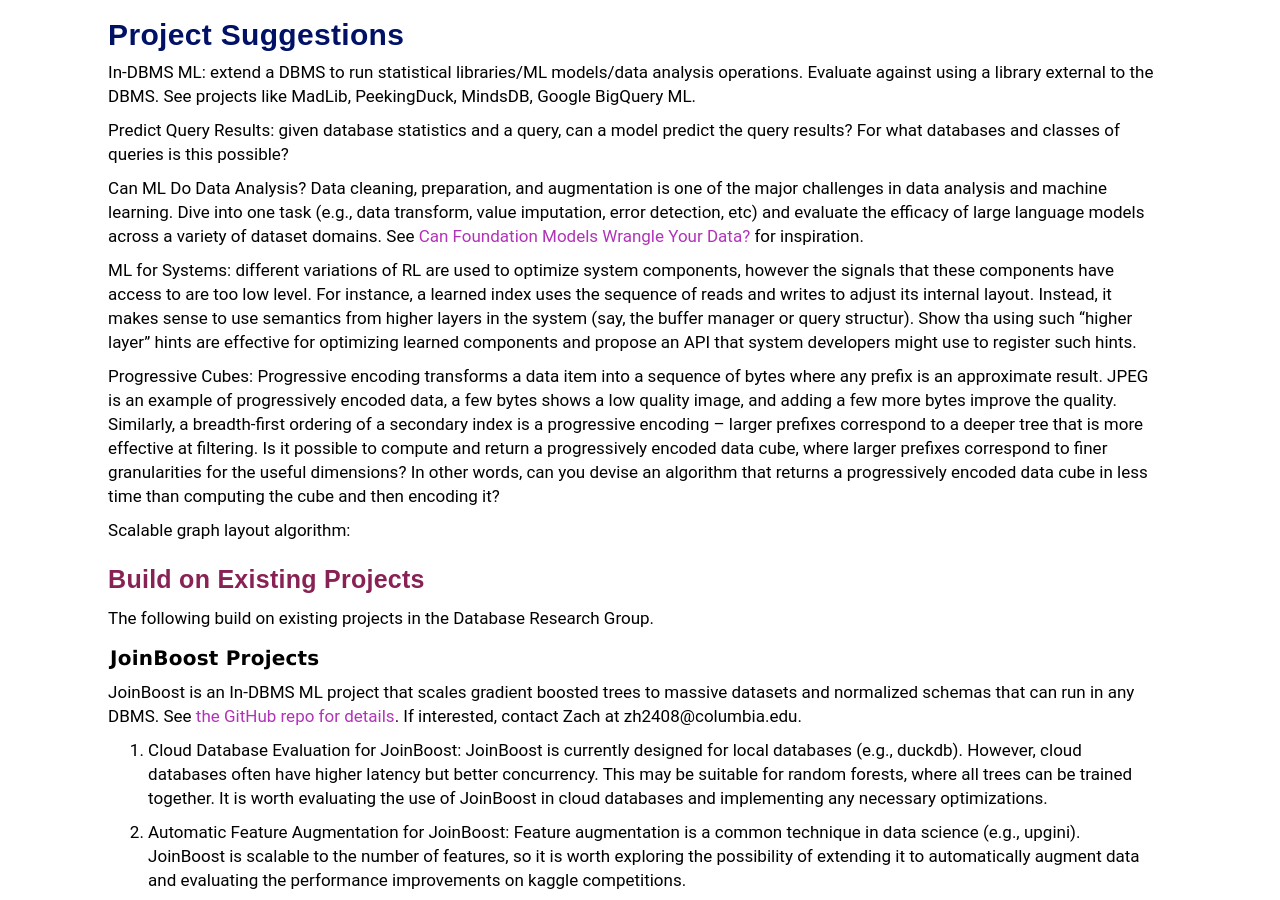
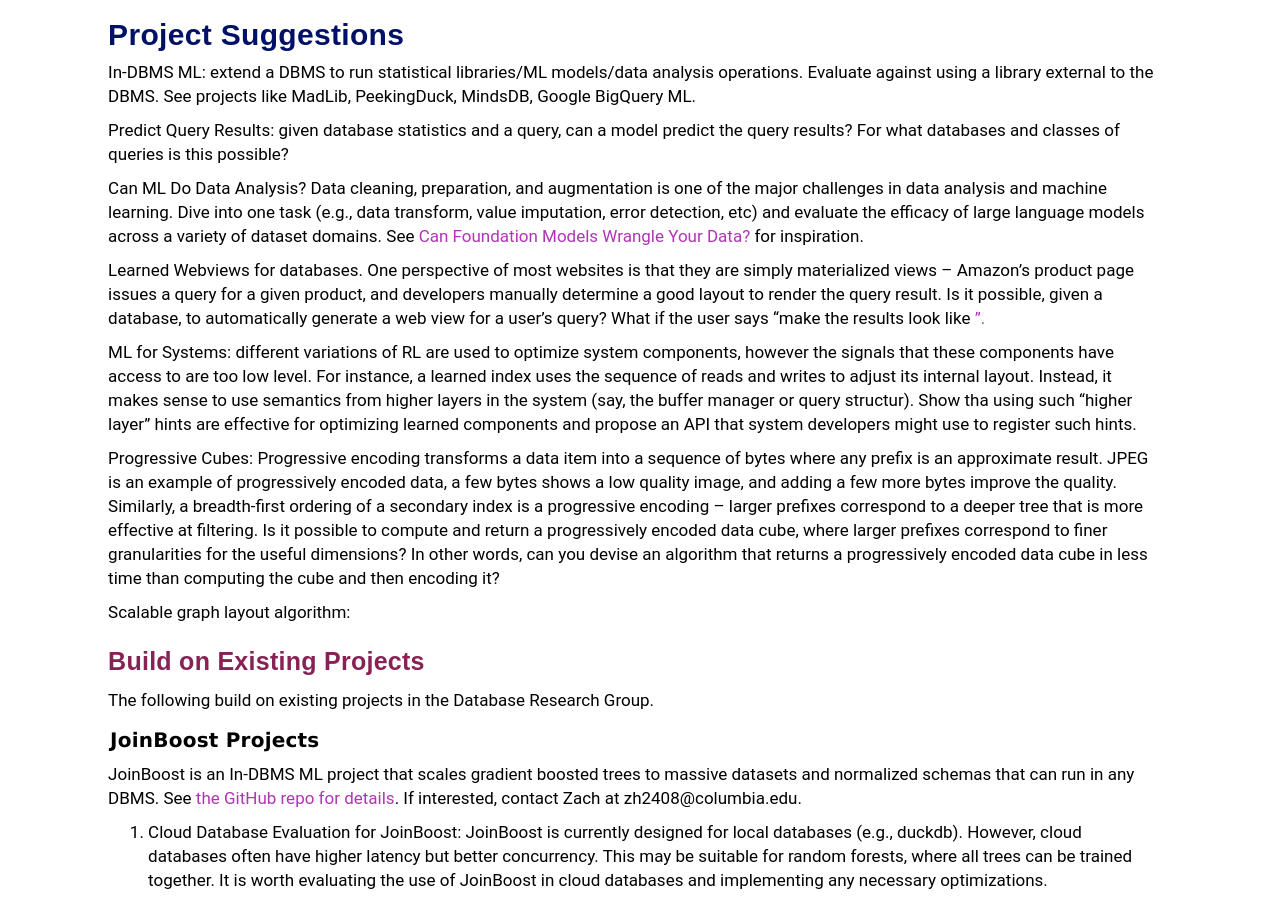
Before and after one commit to w6113/website_2022, a Jekyll site: the page built from projects.md, in a window 1280 px wide and 900 px high, scrolled down 3416 px. Built offline with Jekyll 4.4.1, drawn with Linux system fonts in a browser that asks for light colours.

Commit message:
lazy commit msg

```diff
--- a/projects.md
+++ b/projects.md
@@ -183,6 +183,9 @@
 
 Can ML Do Data Analysis?  Data cleaning, preparation, and augmentation is one of the major challenges in data analysis and machine learning.   Dive into one task (e.g., data transform, value imputation, error detection, etc) and evaluate the efficacy of large language models across a variety of dataset domains.    See [Can Foundation Models Wrangle Your Data?](https://arxiv.org/pdf/2205.09911.pdf) for inspiration.
 
+<!--NL for databases.  Given a handle to a database (e.g., a SQLite or DuckDB file), generate a text search interface that supports a mixture of natural language, structured queries, and keyword search.   For instance, if an artist compiles a database of 18th century artwork and wants to share it on the web, a user -->
+
+Learned Webviews for databases.   One perspective of most websites is that they are simply materialized views -- Amazon's product page issues a query for a given product, and developers manually determine a good layout to render the query result.   Is it possible, given a database, to automatically generate a web view for a user's query?   What if the user says "make the results look like <a webpage>".
 
 ML for Systems: different variations of RL are used to optimize system components, however the signals that these components have access to are too low level.   For instance, a learned index uses the sequence of reads and writes to adjust its internal layout.   Instead, it makes sense to use semantics from higher layers in the system (say, the buffer manager or query structur).   Show tha using such "higher layer" hints are effective for optimizing learned components and propose an API that system developers might use to register such hints.
 
```
